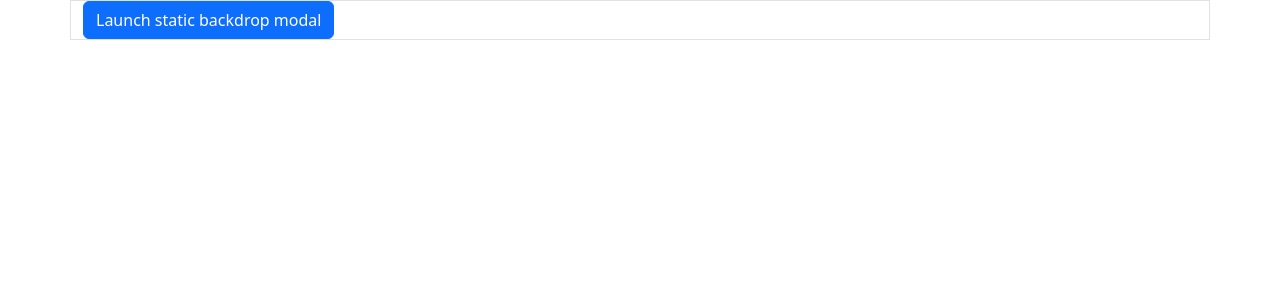
After one commit to codian40V3/UNIFINITY-Webpage, a Flask app: page /scratch in a window 1280 px wide. The commit adds this page. Shown: the top 300 px of the page. Run offline with Flask 3, Linux system fonts and the light colour scheme.

Commit message:
website version 0.2

```diff
--- /dev/null
+++ b/templates/scratch.html
@@ -0,0 +1,41 @@
+    <!DOCTYPE html>
+    <html lang="html" xmlns="http://www.w3.org/1999/html">
+    <head>
+      <meta charset="utf-8">
+      <meta name="viewport" content="width=device-width, initial-scale=1">
+      <meta http-equiv="X-UA-Compatible" content="IE=edge">
+      <title>UNIFINITY Worldwide</title>
+      <link href="https://cdn.jsdelivr.net/npm/bootstrap@5.2.3/dist/css/bootstrap.min.css" rel="stylesheet" integrity="sha384-rbsA2VBKQhggwzxH7pPCaAqO46MgnOM80zW1RWuH61DGLwZJEdK2Kadq2F9CUG65" crossorigin="anonymous">
+      <link rel="stylesheet" href="https://cdnjs.cloudflare.com/ajax/libs/font-awesome/6.4.2/css/all.min.css" integrity="sha512-z3gLpd7yknf1YoNbCzqRKc4qyor8gaKU1qmn+CShxbuBusANI9QpRohGBreCFkKxLhei6S9CQXFEbbKuqLg0DA==" crossorigin="anonymous" referrerpolicy="no-referrer"/>
+      <script src="https://cdn.jsdelivr.net/npm/@popperjs/core@2.9.2/dist/umd/popper.min.js" integrity="sha384-IQsoLXl5PILFhosVNubq5LC7Qb9DXgDA9i+tQ8Zj3iwWAwPtgFTxbJ8NT4GN1R8p" crossorigin="anonymous"></script>
+      <script src="https://unpkg.com/@popperjs/core@2/dist/umd/popper.js"></script>
+    </head>
+    <body>
+      <div class="container border">
+
+        <!-- Button trigger modal -->
+        <button type="button" class="btn btn-primary" data-bs-toggle="modal" data-bs-target="#staticBackdrop">
+          Launch static backdrop modal
+        </button>
+
+        <!-- Modal -->
+        <div class="modal fade" id="staticBackdrop" data-bs-backdrop="static" data-bs-keyboard="false" tabindex="-1" aria-labelledby="staticBackdropLabel" aria-hidden="true">
+          <div class="modal-dialog">
+            <div class="modal-content">
+              <div class="modal-header">
+                <h1 class="modal-title fs-5" id="staticBackdropLabel">Modal title</h1>
+                <button type="button" class="btn-close" data-bs-dismiss="modal" aria-label="Close"></button>
+              </div>
+              <div class="modal-body">
+                ...
+              </div>
+              <div class="modal-footer">
+                <button type="button" class="btn btn-secondary" data-bs-dismiss="modal">Close</button>
+                <button type="button" class="btn btn-primary">Understood</button>
+              </div>
+            </div>
+          </div>
+        </div>
+      </div>
+    </body>
+    </html>
```
Also changed, not shown: templates/home.html (+5 -5 lines).
